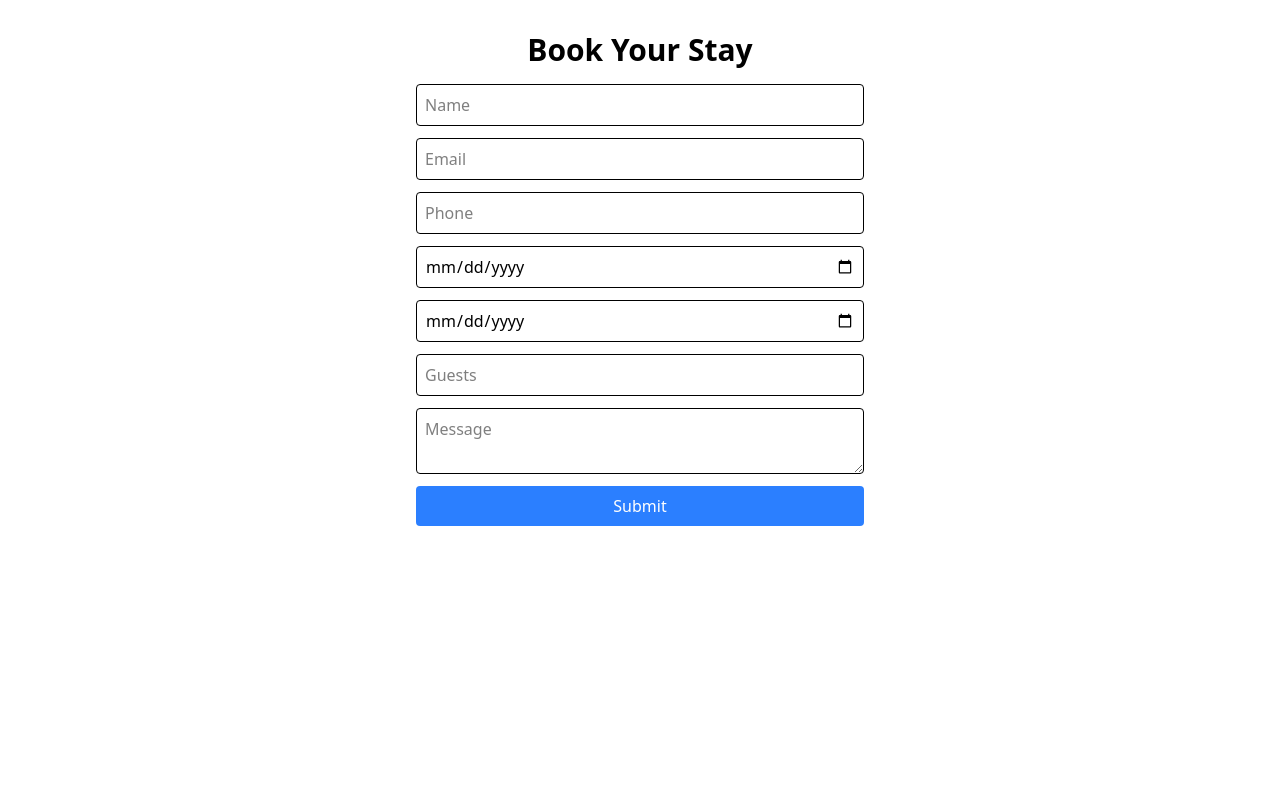
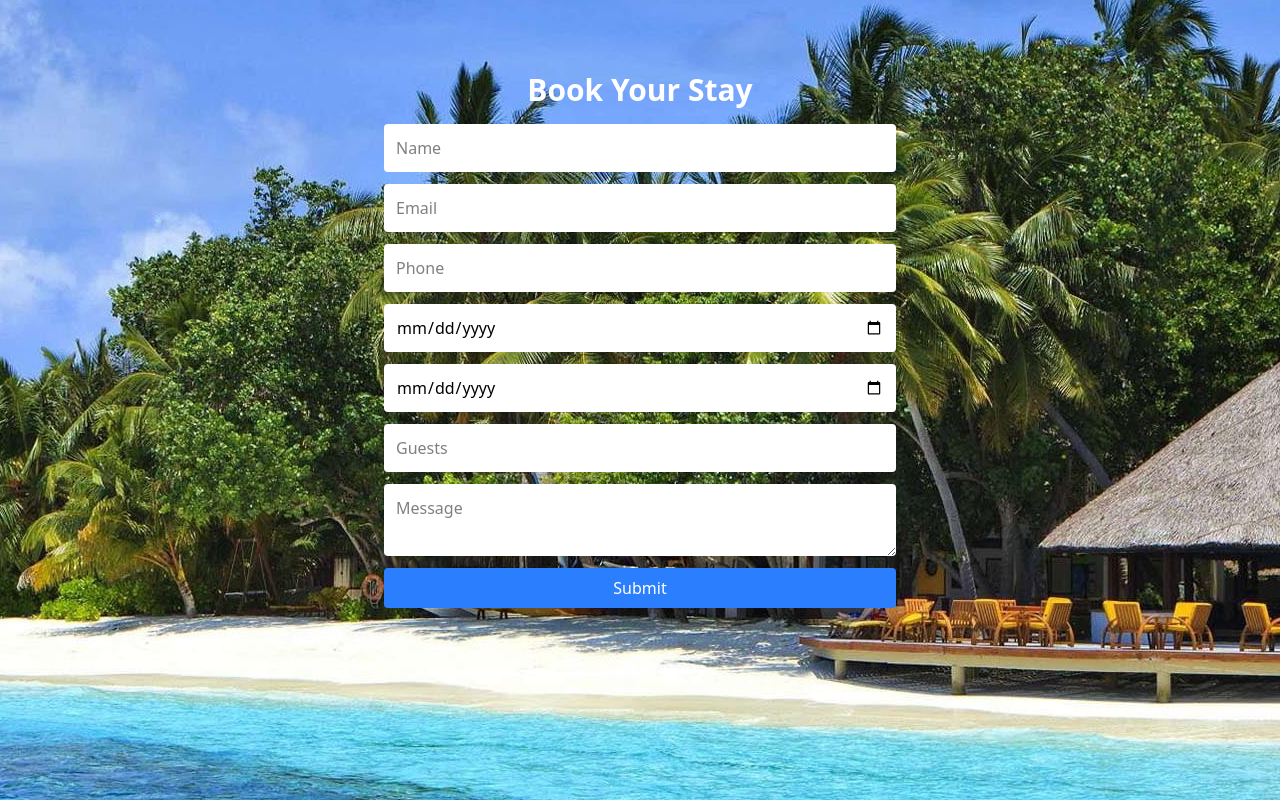
Before and after one commit to Vvk0105/hotel_booking_client, a React (Vite) app: page /booking in a window 1280 px wide. Built offline with nearby package versions, Linux system fonts and the light colour scheme.

Commit message:
booking page and admin page added

```diff
--- /dev/null
+++ b/src/components/Admin.jsx
@@ -0,0 +1,46 @@
+import React,{use, useEffect, useState} from 'react'
+import BASE_URL from '../config'
+import axios from "axios";
+
+function Admin() {
+    const [bookings, setBookings] = useState([])
+
+    useEffect(()=>{
+        axios.get(`${BASE_URL}/bookings`)
+        .then((response)=>{
+            setBookings(response.data)
+            console.log(response.data);
+
+        })
+        .catch((error)=>{
+            console.error('Error', error)
+        })
+    },[])
+  return (
+    <div className="p-8">
+        <h2 className="text-2xl font-semibold mb-4">All Bookings</h2>
+        <table className="min-w-full border">
+            <thead>
+            <tr className="bg-gray-100">
+                <th className="p-2 border">Name</th>
+                <th className="p-2 border">Email</th>
+                <th className="p-2 border">Check-in</th>
+                <th className="p-2 border">Check-out</th>
+            </tr>
+            </thead>
+            <tbody>
+            {bookings.map((b) => (
+                <tr key={b.id} className="border-b">
+                <td className="p-2 border">{b.name}</td>
+                <td className="p-2 border">{b.email}</td>
+                <td className="p-2 border">{b.check_in}</td>
+                <td className="p-2 border">{b.check_out}</td>
+                </tr>
+            ))}
+            </tbody>
+        </table>
+    </div>
+  )
+}
+
+export default Admin
--- a/src/components/BookingForm.jsx
+++ b/src/components/BookingForm.jsx
@@ -27,16 +27,16 @@ function BookingForm() {
   };
 
   return (
-    <div id="booking" className="p-8 max-w-lg mx-auto">
-      <h2 className="text-3xl font-semibold mb-4 text-center">Book Your Stay</h2>
-      <form onSubmit={handleSubmit} className="flex flex-col space-y-3">
+    <div id="booking" className="h-[100vh] p-8 mx-auto bg-center" style={{ backgroundImage: "url('images/bg.jpg')" }}>
+      <h2 className="text-3xl font-semibold mb-4 text-center text-white mt-10">Book Your Stay</h2>
+      <form onSubmit={handleSubmit} className="max-w-lg flex flex-col space-y-3 justify-center mx-auto">
         <input
           name="name"
           type="text"
           placeholder="Name"
           value={formData.name}
           onChange={handleChange}
-          className="border p-2 rounded"
+          className="p-3 rounded bg-white"
           required
         />
         <input
@@ -45,7 +45,7 @@ function BookingForm() {
           placeholder="Email"
           value={formData.email}
           onChange={handleChange}
-          className="border p-2 rounded"
+          className="p-3 rounded bg-white"
           required
         />
         <input
@@ -54,7 +54,7 @@ function BookingForm() {
           placeholder="Phone"
           value={formData.phone}
           onChange={handleChange}
-          className="border p-2 rounded"
+          className="p-3 rounded bg-white"
           required
         />
         <input
@@ -63,7 +63,7 @@ function BookingForm() {
           placeholder="Check In"
           value={formData.check_in}
           onChange={handleChange}
-          className="border p-2 rounded"
+          className="p-3 rounded bg-white"
           required
         />
         <input
@@ -72,7 +72,7 @@ function BookingForm() {
           placeholder="Check Out"
           value={formData.check_out}
           onChange={handleChange}
-          className="border p-2 rounded"
+          className="p-3 rounded bg-white"
           required
         />
         <input
@@ -81,7 +81,7 @@ function BookingForm() {
           placeholder="Guests"
           value={formData.guests}
           onChange={handleChange}
-          className="border p-2 rounded"
+          className="p-3 rounded bg-white"
           required
         />
         <textarea
@@ -89,7 +89,7 @@ function BookingForm() {
           placeholder="Message"
           value={formData.message}
           onChange={handleChange}
-          className="border p-2 rounded"
+          className="p-3 rounded bg-white"
         />
         <button className="bg-blue-500 text-white py-2 rounded hover:bg-blue-600">Submit</button>
       </form>
--- a/src/main.jsx
+++ b/src/main.jsx
@@ -4,6 +4,7 @@ import { BrowserRouter, Routes, Route } from 'react-router-dom'
 import './index.css'
 import App from './App.jsx'
 import BookingForm from './components/BookingForm.jsx'
+import Admin from './components/Admin.jsx'
 
 createRoot(document.getElementById('root')).render(
   <StrictMode>
@@ -11,6 +12,7 @@ createRoot(document.getElementById('root')).render(
     <Routes>
       <Route path='/' element={<App/>} />
       <Route path='/booking' element={<BookingForm/>}/>
+      <Route path='/admin' element={<Admin/>}/>
     </Routes>
     </BrowserRouter>
   </StrictMode>,
```
